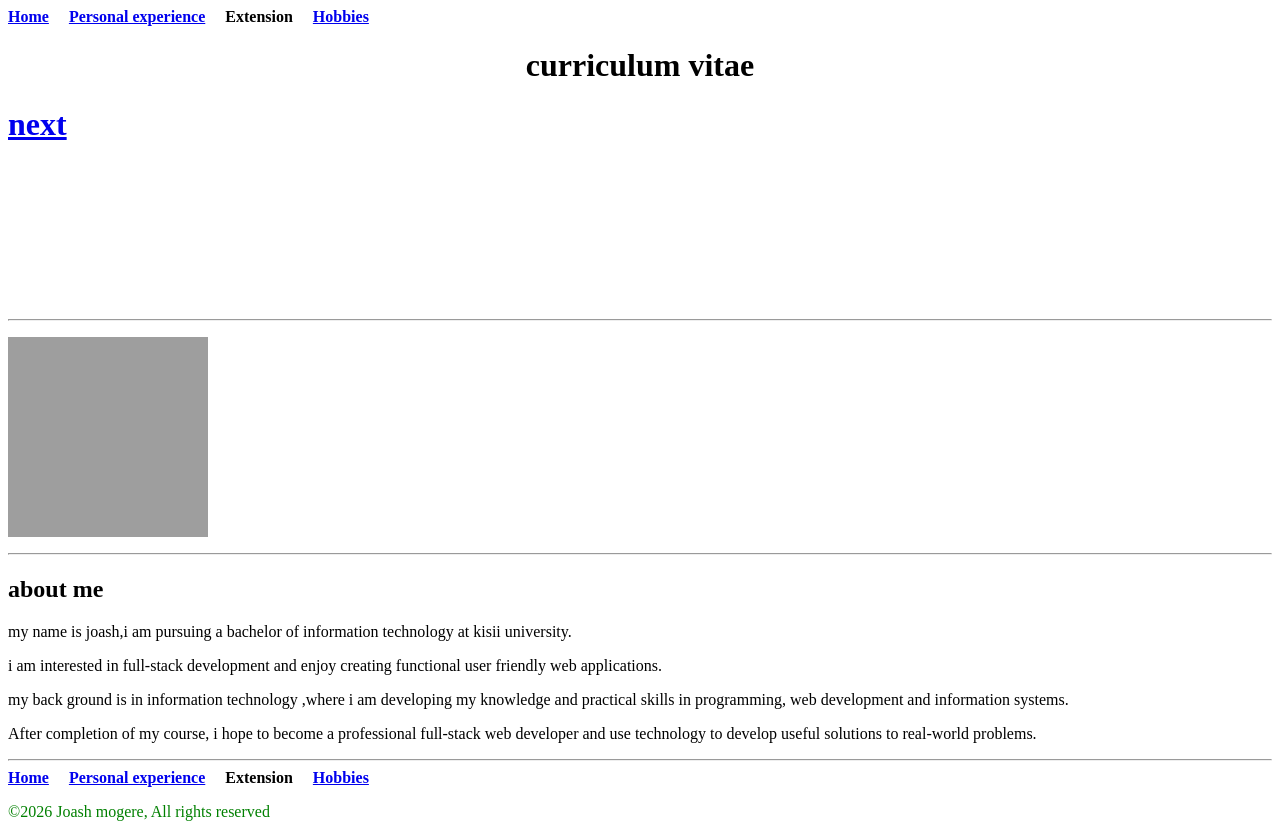
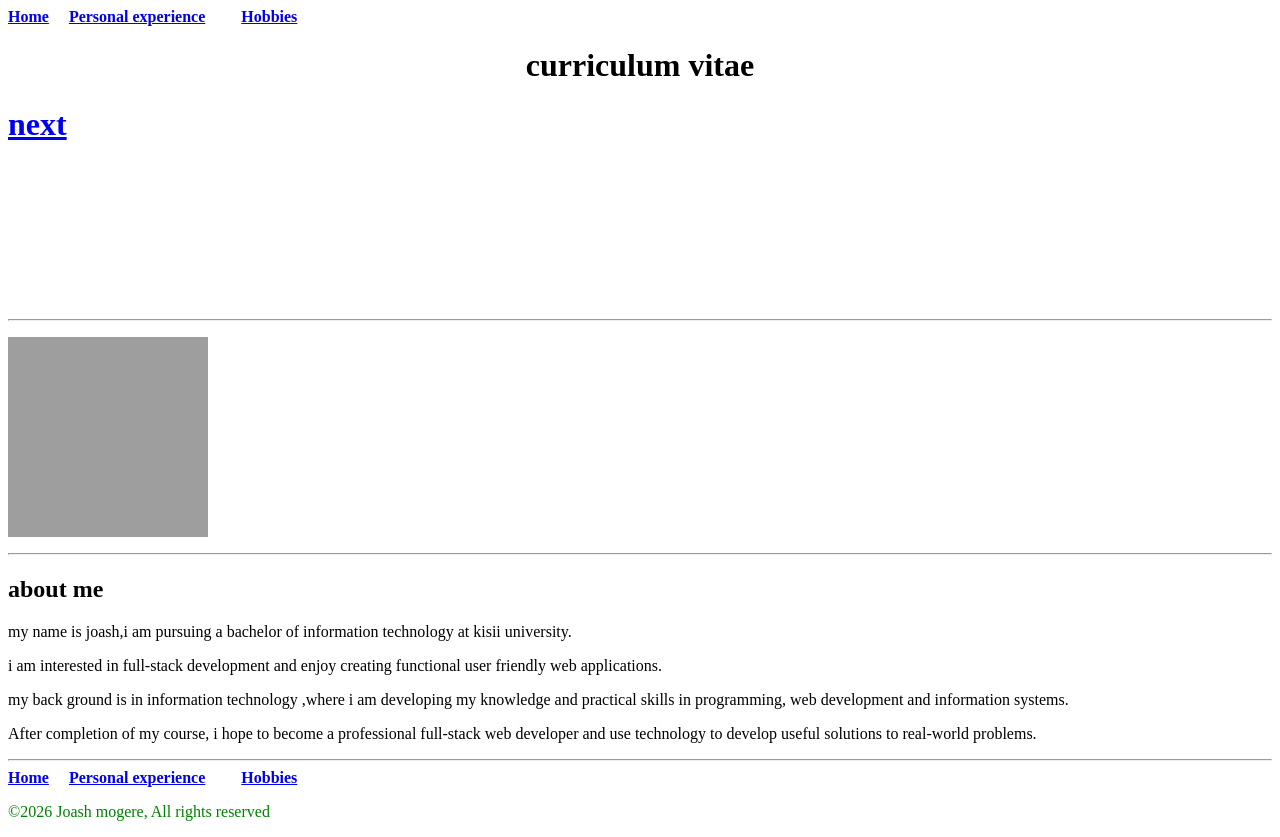
Before and after one commit to mogerejoash32-21y/myWebsite, a plain HTML site: page first.html in a window 1280 px wide. Drawn offline with Linux system fonts and the light colour scheme; grey boxes are pictures that could not be loaded.

Commit message:
Fix HTML structure and formatting issues

```diff
--- a/first.html
+++ b/first.html
@@ -13,7 +13,7 @@
 
         <b><a href="experience.html">Personal experience</a></b> &nbsp; &nbsp;
 
-        <b><a href="Extension.html"></a>Extension</b> &nbsp; &nbsp;
+        <b><a href="Extension.html"></a></b> &nbsp; &nbsp;
 
         <b><a href="HobbieS.html">Hobbies</a></b>
 
@@ -49,7 +49,7 @@ After completion of my course, i hope to become a professional full-stack web de
 
         <b><a href="experience.html">Personal experience</a></b> &nbsp; &nbsp;
 
-        <b><a href="Extension.html"></a>Extension</b> &nbsp; &nbsp;
+        <b><a href="Extension.html"></a></b> &nbsp; &nbsp;
 
         <b><a href="HobbieS.html">Hobbies</a></b>
 
```
